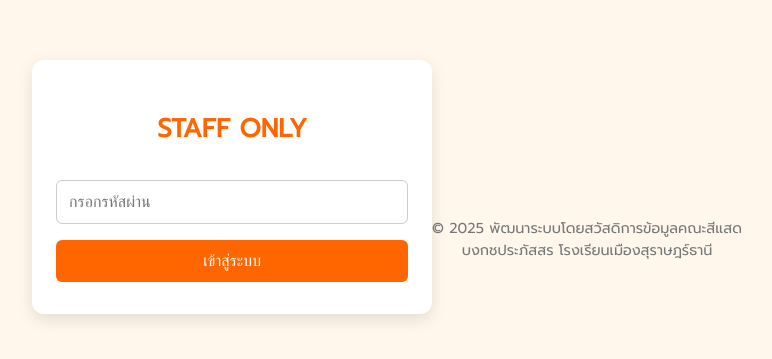
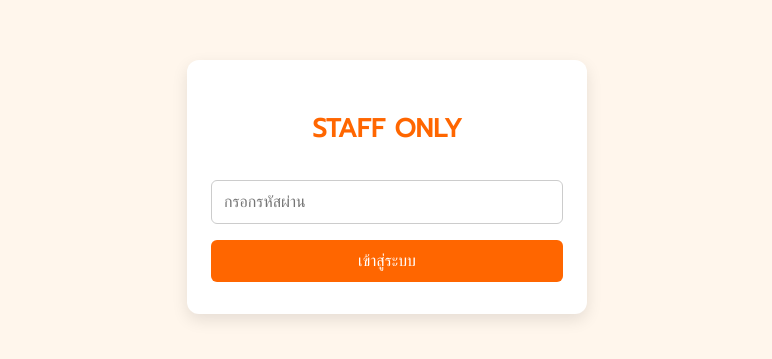
Before and after one commit to khanasisaad/sisaad-login, a plain HTML site: page index.html in a window 1280 px wide. Shown: the part 213-572 px from the top of the page, without its empty margins (253-1025 px from the left). Drawn offline with Linux system fonts and the light colour scheme.

Commit message:
Update index.html

```diff
--- a/index.html
+++ b/index.html
@@ -108,9 +108,6 @@
       splash.style.display = "block";
     });
   </script>
-  <footer class="credit">
-  © 2025 พัฒนาระบบโดยสวัสดิการข้อมูลคณะสีแสด<br>
-  บงกชประภัสสร โรงเรียนเมืองสุราษฎร์ธานี
-</footer>
+
 </body>
 </html>
```
